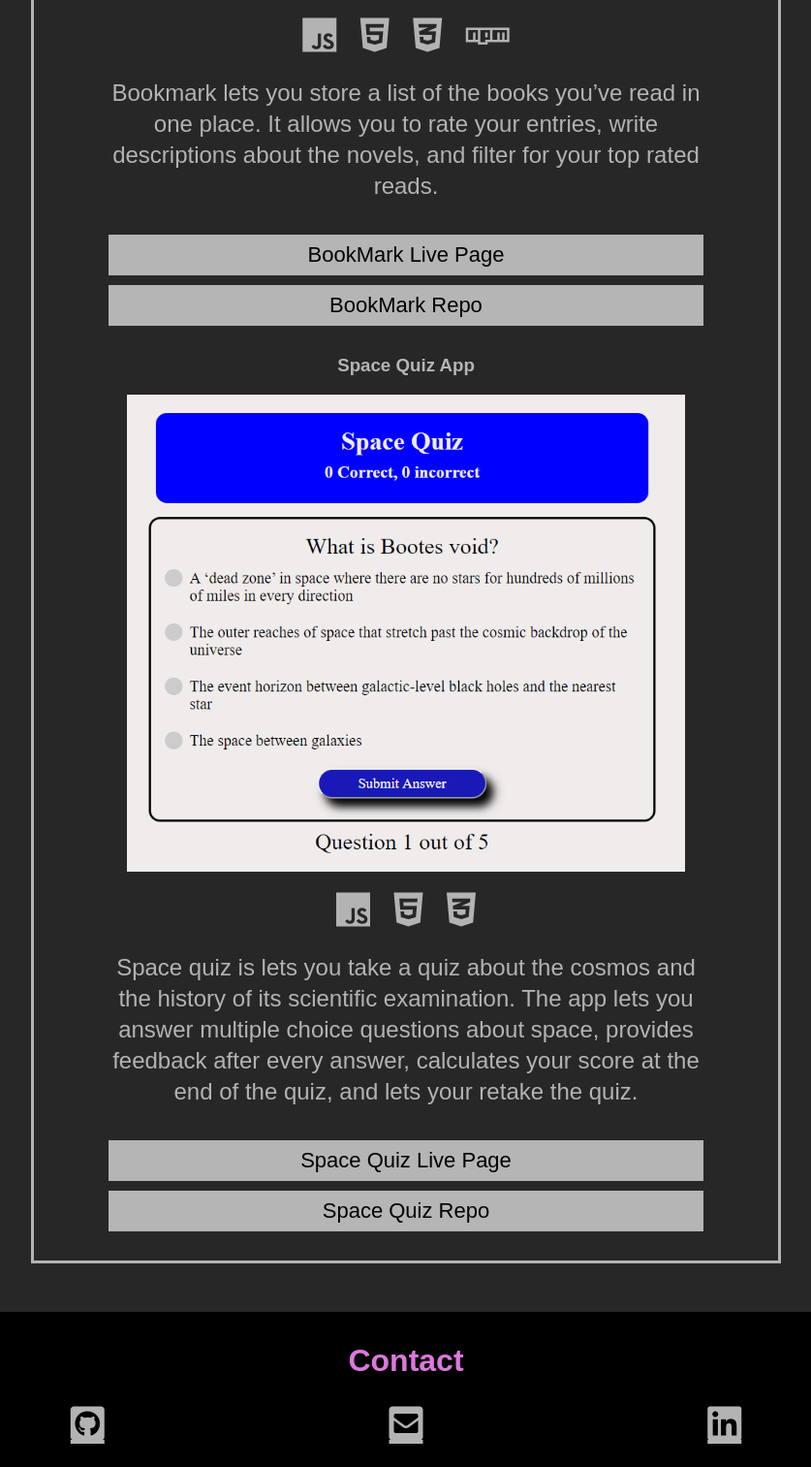
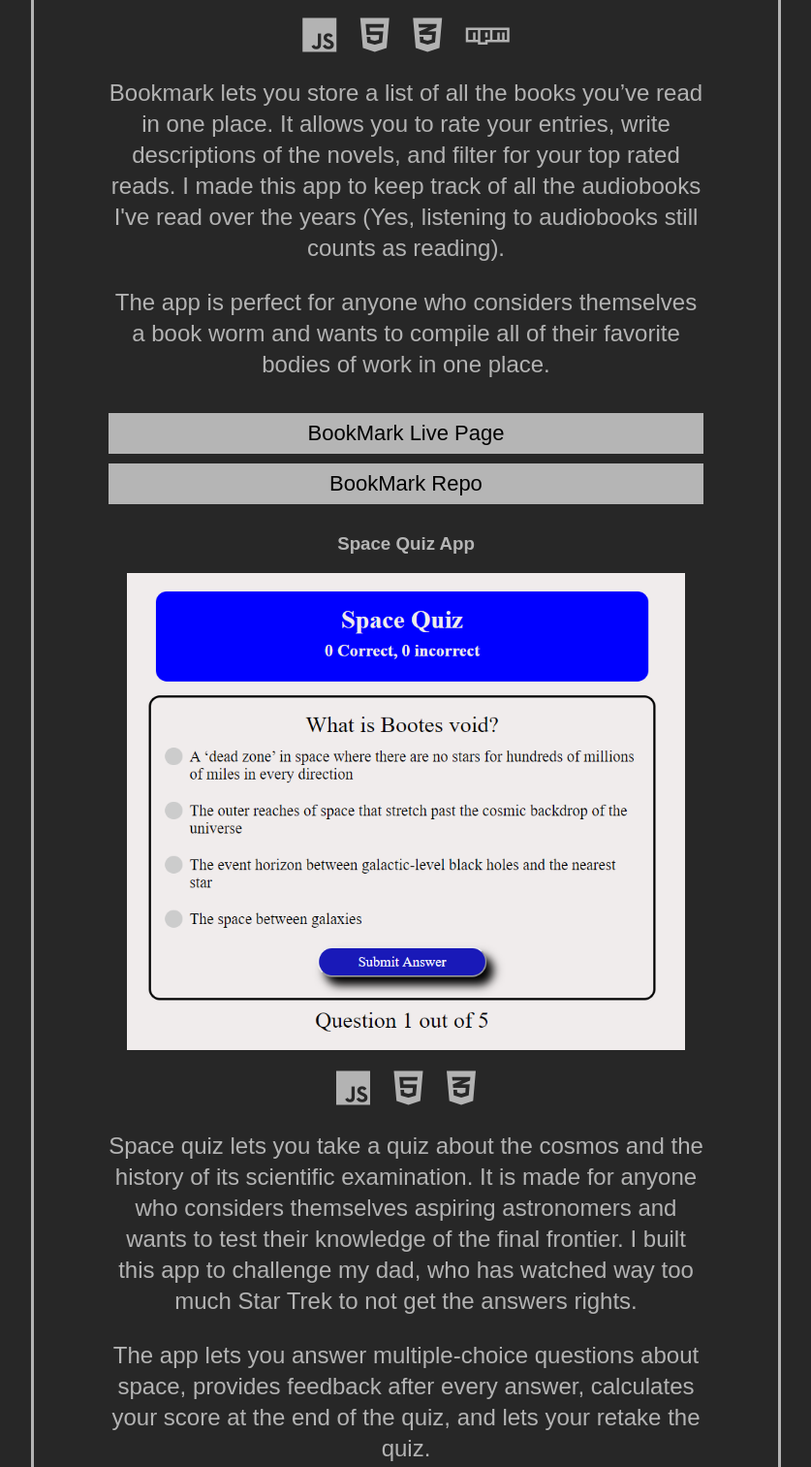
Before and after one commit to thinkful-ei-narwhal/Portfolio-NickE, a website built with webpack: page src/index.html in a window 1280 px wide. Shown: the part 1754-3267 px from the top of the page at 97% size, without its empty margins (221-1058 px from the left). Built offline with nearby package versions, Linux system fonts and the light colour scheme; a web font is replaced by a local one.

Commit message:
Project description updates

```diff
--- a/src/index.html
+++ b/src/index.html
@@ -98,10 +98,13 @@
             <i class="fab fa-npm font-awesome tech-padding" aria-label="NPM logo"></i>
           </div>
           <div class="project-description">
-            <p class="p-text">Bookmark lets you store a list of the books you’ve read in one place. It allows you to
-              rate
-              your entries,
-              write descriptions about the novels, and filter for your top rated reads.</p>
+            <p class="p-text">Bookmark lets you store a list of all the books you’ve read in one place.
+              It allows you to rate your entries, write descriptions of the novels, and filter for your top rated reads.
+              I made this app to keep track of all the audiobooks I've read over the years (Yes, listening to audiobooks
+              still counts as reading).</p>
+            <p class="p-text">The app is perfect for anyone who considers themselves a book worm and wants to
+            compile all of their
+            favorite bodies of work in one place.</p>
           </div>
           <div class="project-links">
             <a class="button-link" href="https://thinkful-ei-narwhal.github.io/NickE-bookmarks-app/"
@@ -122,9 +125,12 @@
             <i class="fab fa-css3-alt font-awesome tech-padding" aria-label="CSS Three logo"></i>
           </div>
           <div class="project-description">
-            <p class="p-text">Space quiz is lets you take a quiz about the cosmos and the history of its scientific
-              examination.
-              The app lets you answer multiple choice questions about space, provides feedback after every answer,
+            <p class="p-text">Space quiz lets you take a quiz about the cosmos and the history of its scientific
+              examination. It is made for anyone who considers themselves aspiring astronomers and wants to test their
+              knowledge of the final frontier. I built this app to challenge my dad, who has watched way too much Star
+              Trek to not get the answers rights.</p>
+            <p class="p-text">The app lets you answer multiple-choice questions about space, provides feedback after
+              every answer,
               calculates your score at the end of the quiz, and lets your retake the quiz.</p>
           </div>
           <div class="project-links">
```
Also changed, not shown: index.html (+1 -1 lines).
